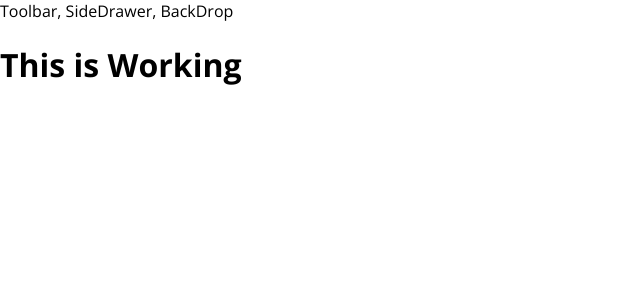
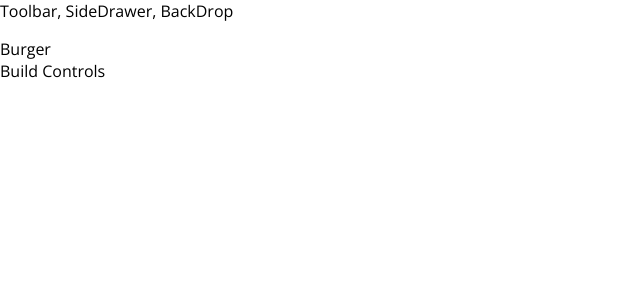
Before and after one commit to shindesharad71/Burger-Builder-With-React, a React (Create React App) app: page / in a window 1280 px wide. Shown: the top 300 px of the page, without its empty margins (0-640 px from the left). Built offline with nearby package versions, Linux system fonts and the light colour scheme.

Commit message:
Added: BurgerBuilder Component

```diff
--- a/package.json
+++ b/package.json
@@ -6,6 +6,7 @@
     "@testing-library/jest-dom": "^4.2.4",
     "@testing-library/react": "^9.5.0",
     "@testing-library/user-event": "^7.2.1",
+    "node-sass": "^4.14.1",
     "react": "^16.13.1",
     "react-dom": "^16.13.1",
     "react-scripts": "3.4.3"
--- a/src/App.js
+++ b/src/App.js
@@ -1,11 +1,12 @@
 import React, { Component } from 'react';
 import Layout from './components/Layout/Layout';
+import BurgerBuilder from './containers/BurgerBuilder/BurgerBuilder';
 
 class App extends Component {
   render() {
     return (
       <Layout>
-        <h1>This is Working</h1>
+        <BurgerBuilder/>
       </Layout>
     );
   }
--- a/src/components/Layout/Layout.js
+++ b/src/components/Layout/Layout.js
@@ -1,10 +1,11 @@
 import React from 'react';
 import Aux from '../../hoc/Aux';
+import classes from './Layout.module.scss';
 
 const layout = (props) => (
 	<Aux>
 		<div>Toolbar, SideDrawer, BackDrop</div>
-		<main>{props.children}</main>
+		<main className={classes.Content}>{props.children}</main>
 	</Aux>
 );
 
--- /dev/null
+++ b/src/components/Layout/Layout.module.scss
@@ -0,0 +1,3 @@
+.Content {
+    margin-top: 16px;
+}
--- /dev/null
+++ b/src/containers/BurgerBuilder/BurgerBuilder.js
@@ -0,0 +1,15 @@
+import React, { Component } from 'react';
+import Aux from '../../hoc/Aux';
+
+class BurgerBuilder extends Component {
+    render() {
+        return (
+            <Aux>
+                <div>Burger</div>
+                <div>Build Controls</div>
+            </Aux>
+        );
+    }
+}
+
+export default BurgerBuilder;
```
Also changed, not shown: 1 other file (tests, documents, lock files or other folders).
